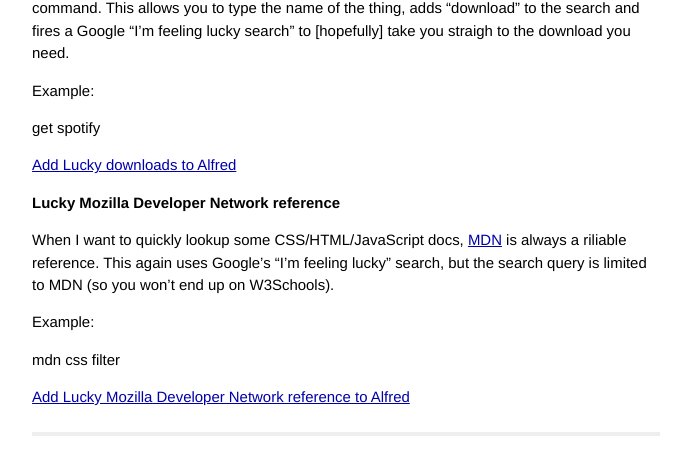
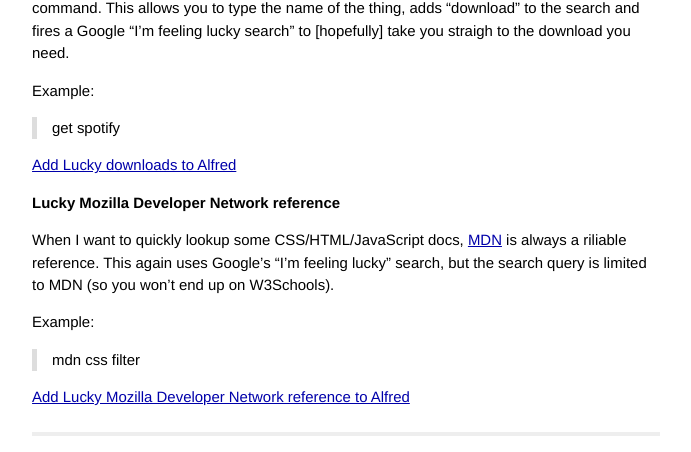
Before and after one commit to matharden/matharden.github.io, a Jekyll site: the page built from _posts/2015-03-01-alfred-custom-searches.markdown, in a window 1280 px wide. Shown: the part 294-746 px from the top of the page, without its empty margins (294-985 px from the left). Built offline with Jekyll 4.4.1, drawn with Linux system fonts in a browser that asks for light colours; Markdown is read by kramdown in place of the engine named in the settings.

Commit message:
Add simple styling for blockquote

```diff
--- a/css/main.css
+++ b/css/main.css
@@ -175,3 +175,8 @@ footer .rss img {
 .post pre.terminal code {
   background-color: #333;
 }
+
+.post blockquote {
+  padding-left: 1em;
+  border-left: 5px solid #ddd;
+}
```
